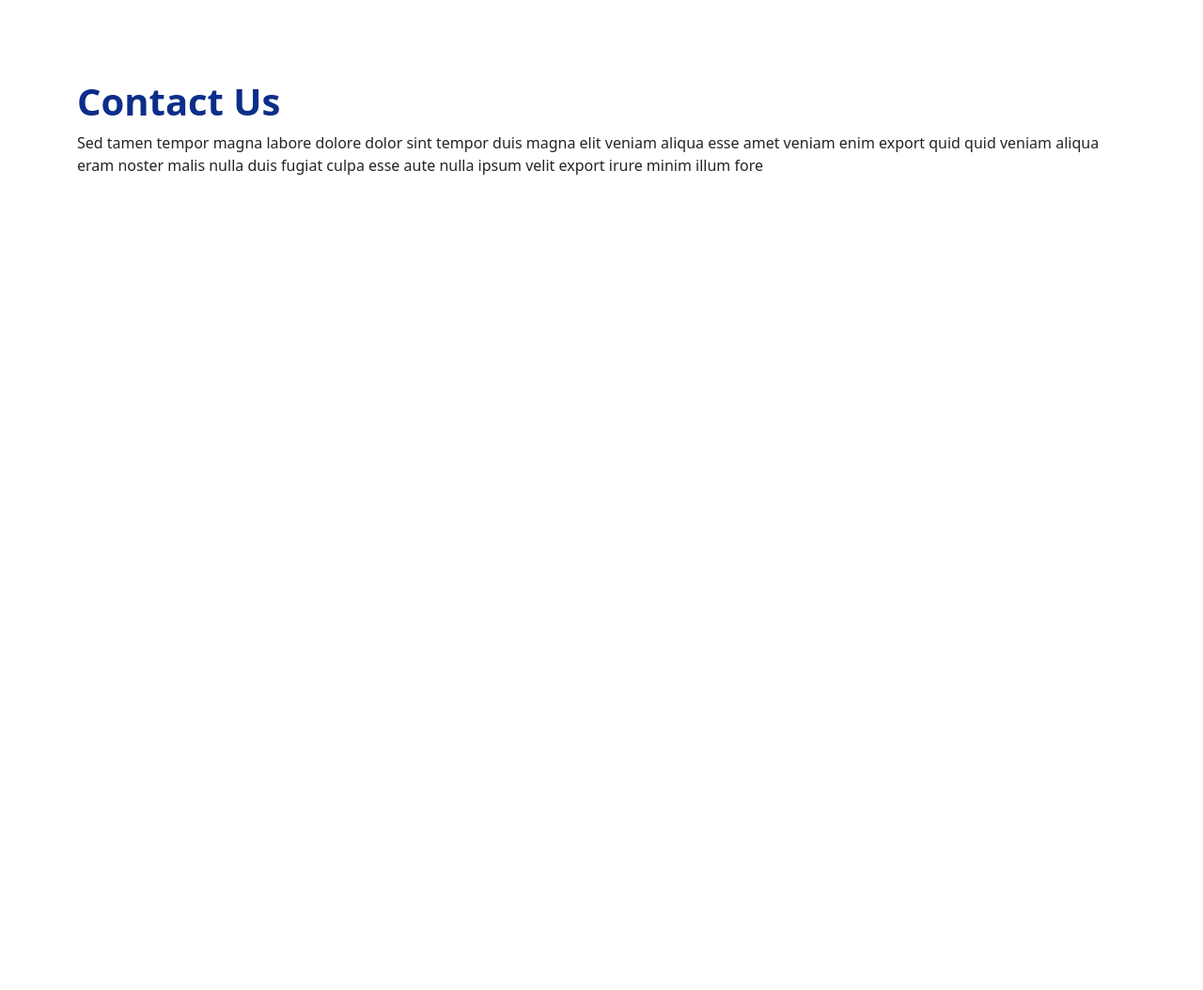
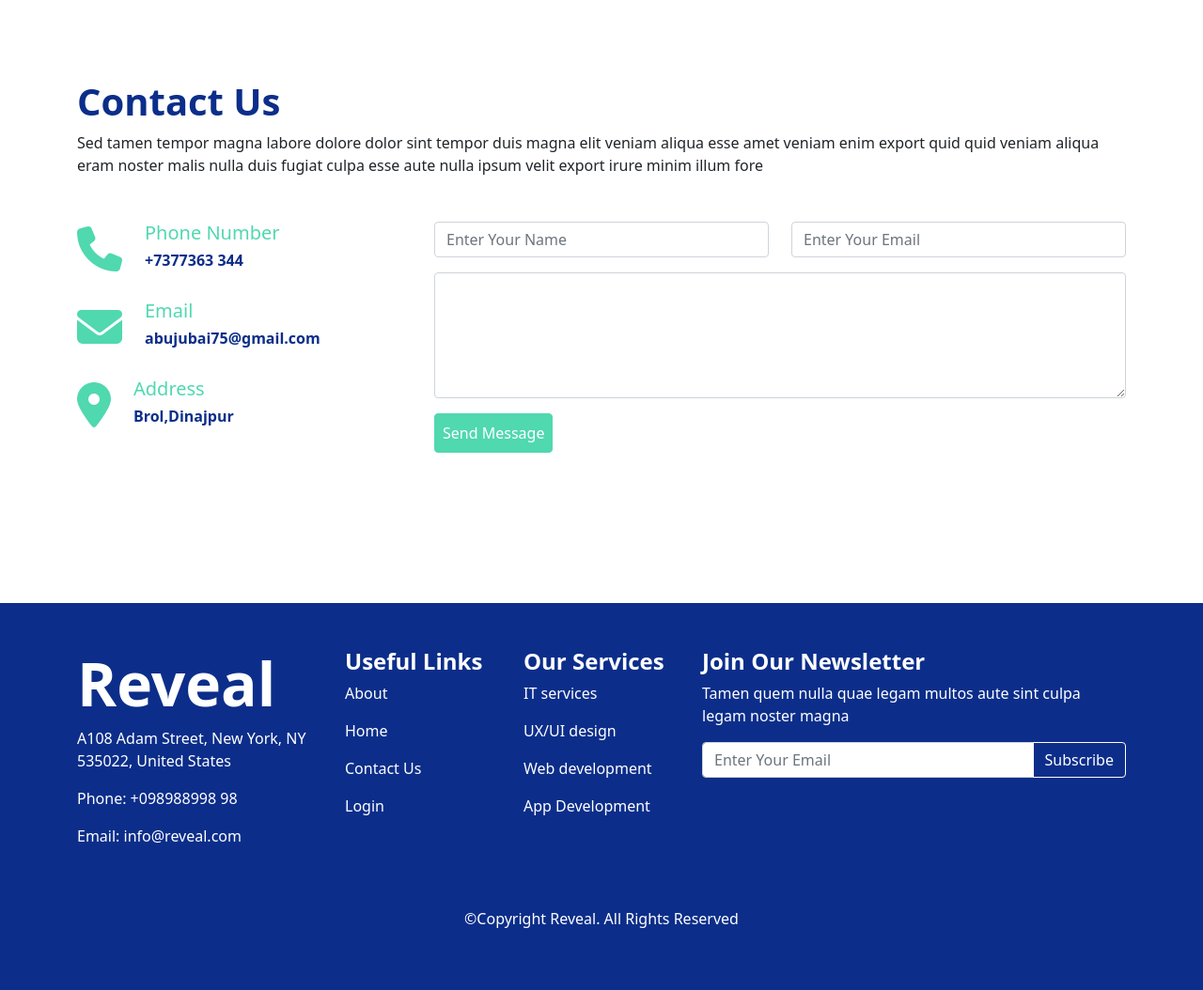
Before and after one commit to Jubair1996/Reveal-bootstrap, a plain HTML site: page index.html in a window 1280 px wide. Shown: the part 3318-4372 px from the top of the page at 94% size. Before the commit the page ends 3618 px from the top, so only its background shows below. Drawn offline with Linux system fonts and the light colour scheme.

Commit message:
completed projects

```diff
--- a/index.html
+++ b/index.html
@@ -303,9 +303,7 @@
       <section class="container my-5 py-5">
         <h1 class="text-primary fw-bold display-6">Our Team</h1>
         <p>Sit sint consectetur velit quos quisquam cupiditate nemo qui.</p>
-        <div
-          class="row row-cols-1 row-cols-sm-2 row-cols-md-3 row-cols-lg-4 g-4"
-        >
+        <div class="row row-cols-1 row-cols-md-4 g-4">
           <div class="col">
             <div class="card h-100 text-center py-4">
               <div>
@@ -396,9 +394,132 @@
           eram noster malis nulla duis fugiat culpa esse aute nulla ipsum velit
           export irure minim illum fore
         </p>
-
+        <div class="row my-5">
+          <div class="col-md-4">
+            <div class="d-flex align-items-center mb-4">
+              <i class="fa-solid fa-phone fa-3x text-secondary"></i>
+              <div class="ms-4">
+                <h5 class="text-secondary">Phone Number</h5>
+                <h6 class="text-primary fw-bold">+7377363 344</h6>
+              </div>
+            </div>
+            <div class="d-flex align-items-center mb-4">
+              <i class="fa-solid fa-envelope fa-3x text-secondary"></i>
+              <div class="ms-4">
+                <h5 class="text-secondary">Email</h5>
+                <h6 class="text-primary fw-bold">abujubai75@gmail.com</h6>
+              </div>
+            </div>
+            <div class="d-flex align-items-center">
+              <i class="fa-solid fa-location-dot fa-3x text-secondary"></i>
+              <div class="ms-4">
+                <h5 class="text-secondary">Address</h5>
+                <h6 class="text-primary fw-bold">Brol,Dinajpur</h6>
+              </div>
+            </div>
+          </div>
+          <div class="col-md-8 mb-3">
+            <div class="row mb-3">
+              <div class="col">
+                <input
+                  type="text"
+                  class="form-control"
+                  placeholder="Enter Your Name"
+                  name="name"
+                  id="name"
+                />
+              </div>
+              <div class="col">
+                <input
+                  type="email"
+                  class="form-control"
+                  placeholder="Enter Your Email"
+                  name="email"
+                  id="email"
+                />
+              </div>
+            </div>
+            <textarea
+              class="form-control"
+              name=""
+              id=""
+              cols="30"
+              rows="5"
+            ></textarea>
+            <button class="btn btn-secondary p-2 mt-3">Send Message</button>
+          </div>
+        </div>
       </section>
     </main>
+    <!-- Footer Section Starts -->
+    <footer class="bg-primary mt-5">
+      <div class="container py-5 text-white">
+        <div class="row">
+          <div class="col-md-3">
+            <h1 class="fw-bold display-3">Reveal</h1>
+            <p>A108 Adam Street, New York, NY 535022, United States</p>
+            <p>Phone: +098988998 98</p>
+            <p>Email: info@reveal.com</p>
+          </div>
+          <div class="col-md-2">
+            <h4 class="fw-bold">Useful Links</h4>
+            <p><a class="text-decoration-none text-white" href="#">About</a></p>
+            <p><a class="text-decoration-none text-white" href="#">Home</a></p>
+            <p>
+              <a class="text-decoration-none text-white" href="#">Contact Us</a>
+            </p>
+            <p><a class="text-decoration-none text-white" href="#">Login</a></p>
+          </div>
+          <div class="col-md-2">
+            <h4 class="fw-bold">Our Services</h4>
+            <p>
+              <a class="text-decoration-none text-white" href="#"
+                >IT services</a
+              >
+            </p>
+            <p>
+              <a class="text-decoration-none text-white" href="#"
+                >UX/UI design</a
+              >
+            </p>
+            <p>
+              <a class="text-decoration-none text-white" href="#"
+                >Web development</a
+              >
+            </p>
+            <p>
+              <a class="text-decoration-none text-white" href="#"
+                >App Development</a
+              >
+            </p>
+          </div>
+          <div class="col-md-5">
+            <h4 class="fw-bold">Join Our Newsletter</h4>
+            <p>
+              Tamen quem nulla quae legam multos aute sint culpa legam noster
+              magna
+            </p>
+            <div class="input-group mb-3">
+              <input
+                type="text"
+                class="form-control"
+                placeholder="Enter Your Email"
+                aria-label="Recipient's username"
+                aria-describedby="button-addon2"
+              />
+              <button
+                class="btn btn-outline-secondary"
+                type="button"
+                id="button-addon2"
+              >
+                Subscribe
+              </button>
+            </div>
+          </div>
+        </div>
+        <p class="text-center mt-5">&copy;Copyright Reveal. All Rights Reserved</p>
+      </div>
+    </footer>
 
     <!-- Bootstrap JS Links -->
     <script src="js/bootstrap.js"></script>
```
